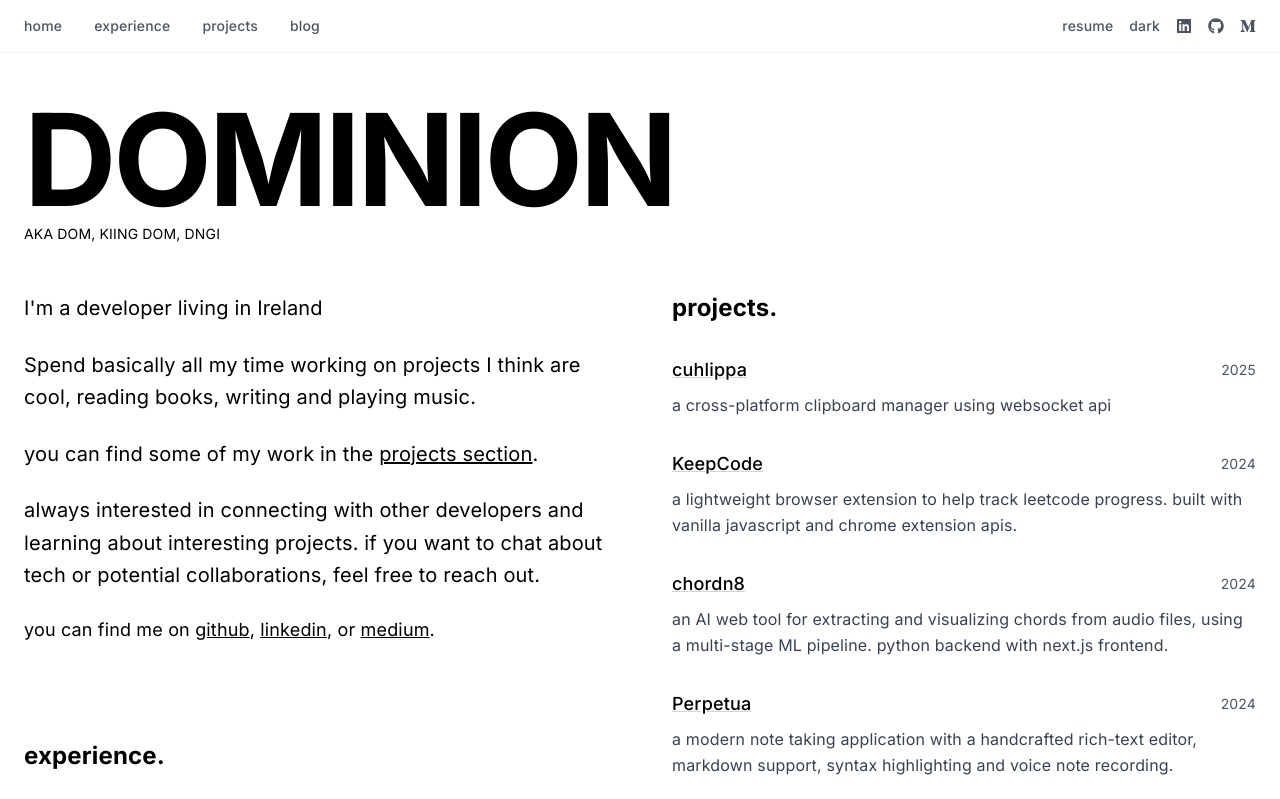
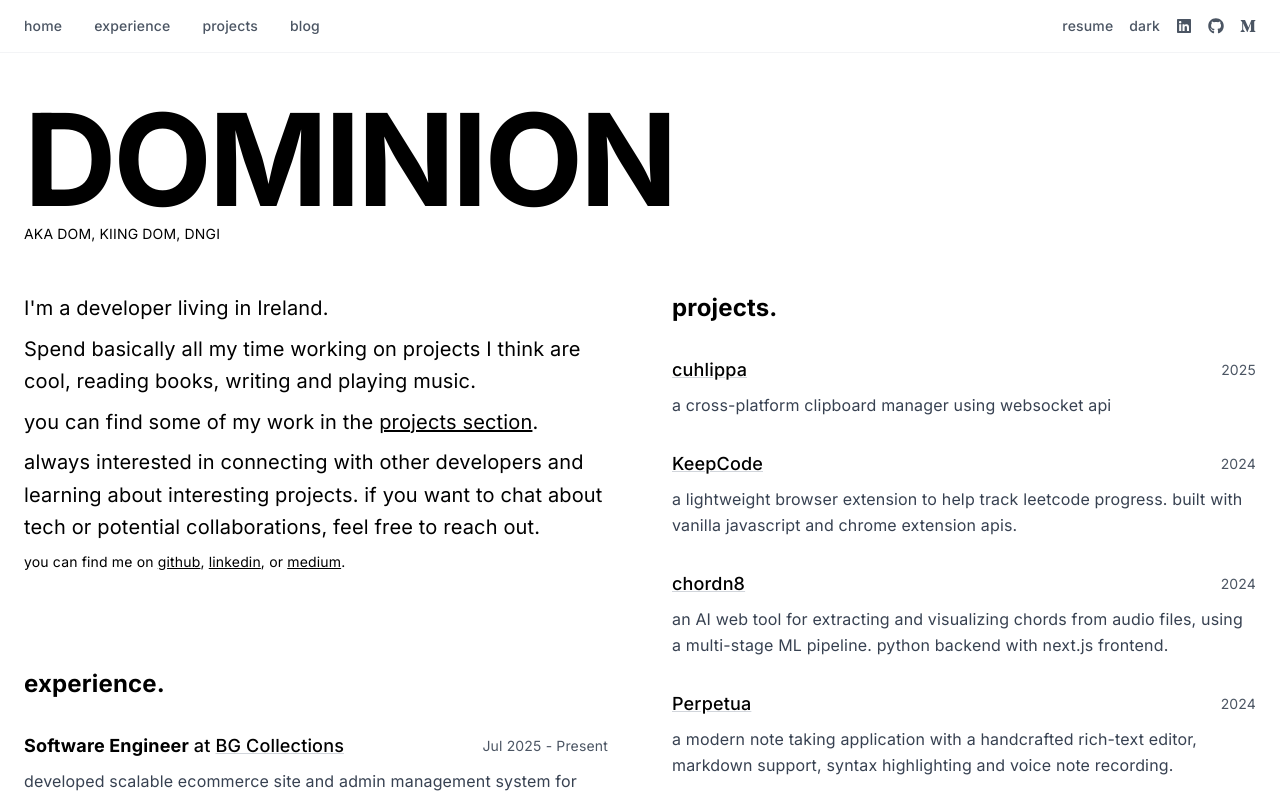
Before and after one commit to kiing-dom/dg-portfolio, a Next.js app: page / in a window 1280 px wide. Shown: the top 799 px of the page. Built offline with nearby package versions, Linux system fonts and the light colour scheme; no server answers; the database is empty.

Commit message:
more updates to hero

```diff
--- a/src/components/Hero/HeroMinimalClean.tsx
+++ b/src/components/Hero/HeroMinimalClean.tsx
@@ -5,8 +5,8 @@ const Hero: React.FC = () => {
   return (
     <div className="pb-8">
       {/* Bio text */}
-      <div className="text-xl leading-relaxed text-black dark:text-white space-y-6 max-w-none">
-        <p>I'm a developer living in Ireland</p>
+      <div className="text-xl leading-relaxed text-black dark:text-white space-y-2 max-w-none">
+        <p>I'm a developer living in Ireland.</p>
 
         <p>
           Spend basically all my time working on projects I think are cool, reading books, writing and playing music.
@@ -26,7 +26,7 @@ const Hero: React.FC = () => {
           potential collaborations, feel free to reach out.
         </p>
 
-        <p className="text-lg">
+        <p className="text-sm">
           you can find me on{" "}
           <a
             href="https://github.com/kiing-dom"
```
